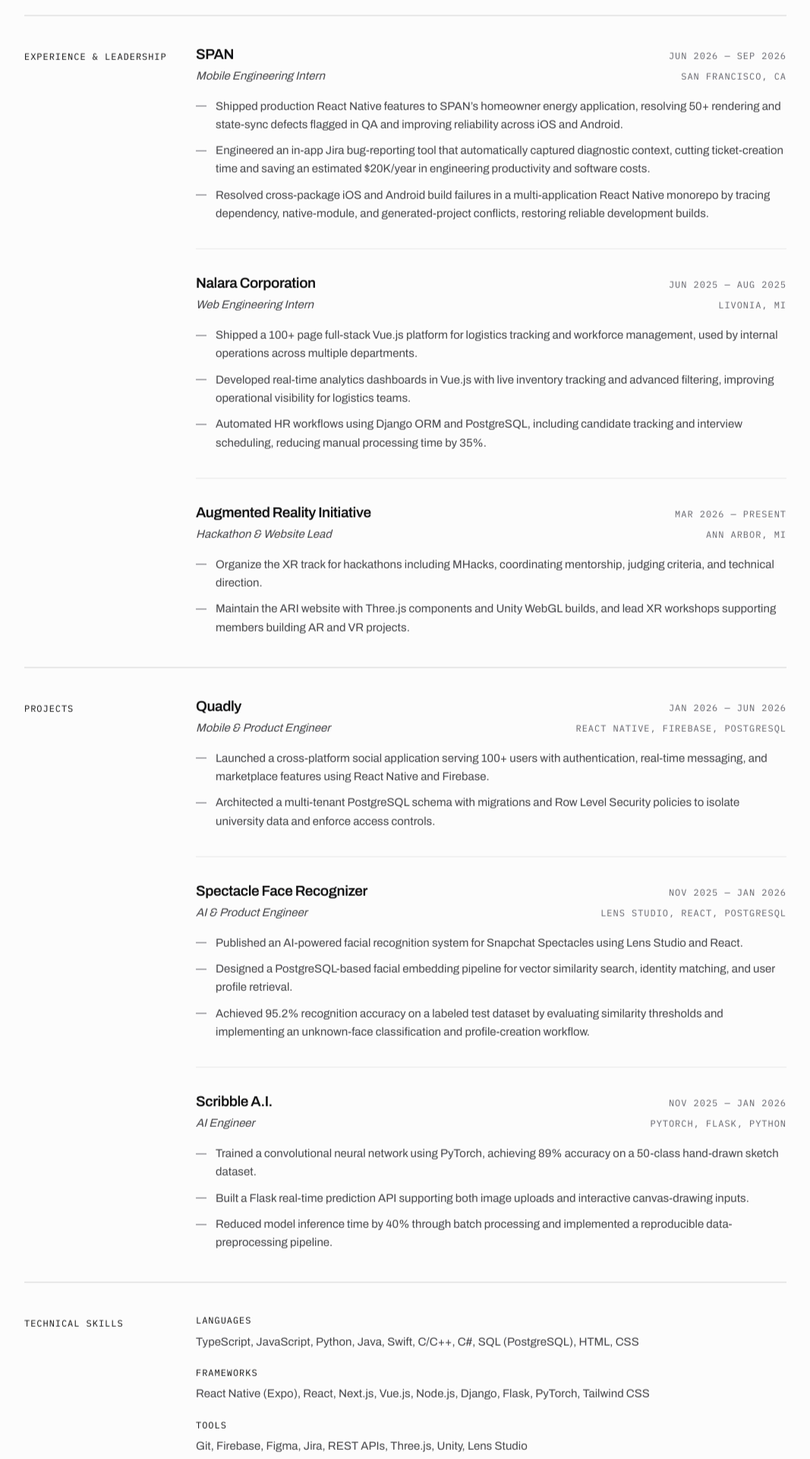
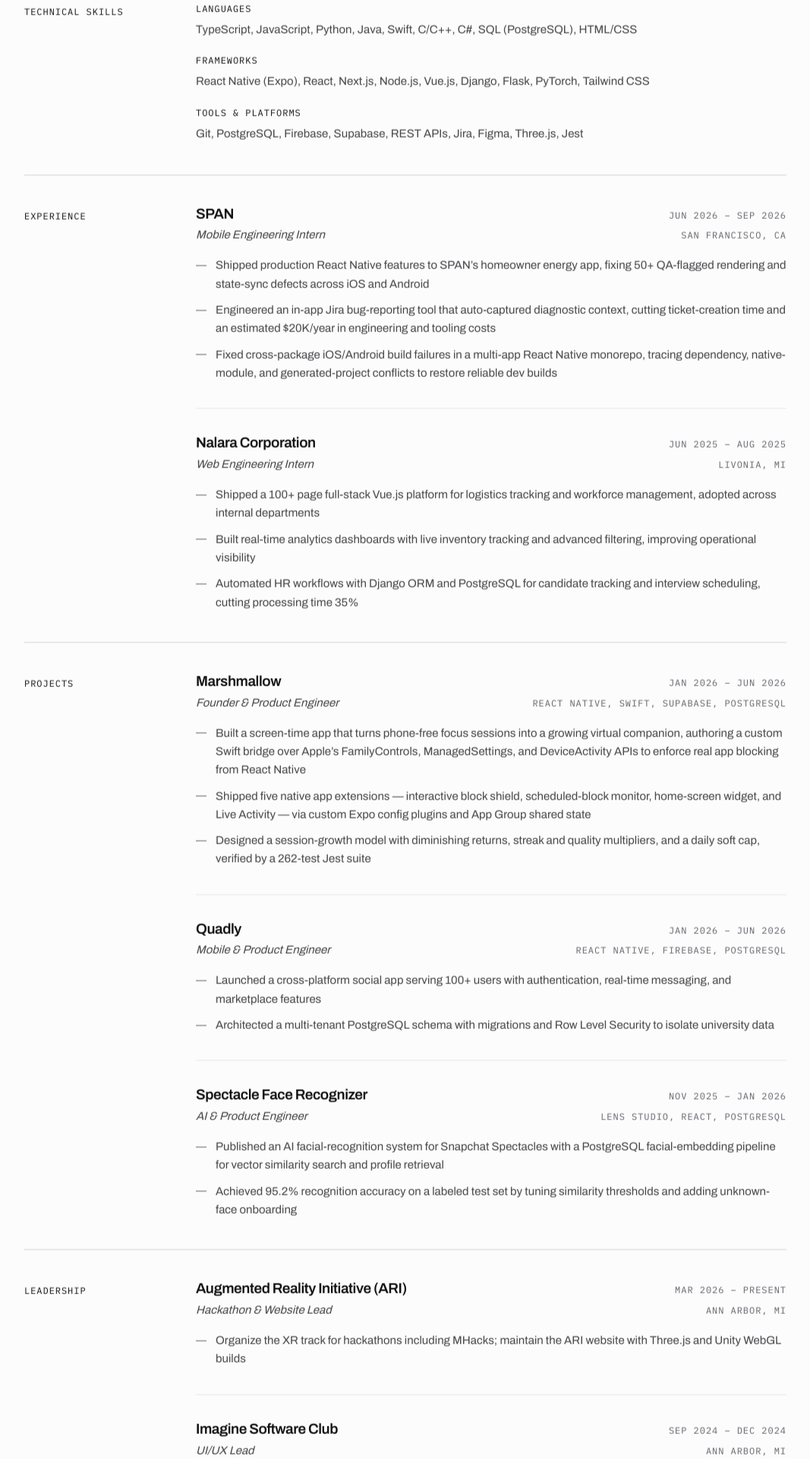
Before and after one commit to daniel3606/DL_Portfolio_Website_V03, a React (Vite) app: page /resume in a window 1280 px wide. Shown: the part 700-2620 px from the top of the page at 76% size, without its empty margins (106-1173 px from the left). Built offline with nearby package versions, Linux system fonts and the light colour scheme.

Commit message:
new update

```diff
--- /dev/null
+++ b/src/data/resume.js
@@ -0,0 +1,82 @@
+// Matches public/Daniel_Lim_Resume.pdf, the downloadable resume.
+export const resumeExperience = [
+  {
+    org: 'SPAN',
+    role: 'Mobile Engineering Intern',
+    period: 'Jun 2026 – Sep 2026',
+    place: 'San Francisco, CA',
+    points: [
+      'Shipped production React Native features to SPAN’s homeowner energy app, fixing 50+ QA-flagged rendering and state-sync defects across iOS and Android',
+      'Engineered an in-app Jira bug-reporting tool that auto-captured diagnostic context, cutting ticket-creation time and an estimated $20K/year in engineering and tooling costs',
+      'Fixed cross-package iOS/Android build failures in a multi-app React Native monorepo, tracing dependency, native-module, and generated-project conflicts to restore reliable dev builds',
+    ],
+  },
+  {
+    org: 'Nalara Corporation',
+    role: 'Web Engineering Intern',
+    period: 'Jun 2025 – Aug 2025',
+    place: 'Livonia, MI',
+    points: [
+      'Shipped a 100+ page full-stack Vue.js platform for logistics tracking and workforce management, adopted across internal departments',
+      'Built real-time analytics dashboards with live inventory tracking and advanced filtering, improving operational visibility',
+      'Automated HR workflows with Django ORM and PostgreSQL for candidate tracking and interview scheduling, cutting processing time 35%',
+    ],
+  },
+];
+
+export const resumeSkills = [
+  { group: 'Languages', items: ['TypeScript', 'JavaScript', 'Python', 'Java', 'Swift', 'C/C++', 'C#', 'SQL (PostgreSQL)', 'HTML/CSS'] },
+  { group: 'Frameworks', items: ['React Native (Expo)', 'React', 'Next.js', 'Node.js', 'Vue.js', 'Django', 'Flask', 'PyTorch', 'Tailwind CSS'] },
+  { group: 'Tools & Platforms', items: ['Git', 'PostgreSQL', 'Firebase', 'Supabase', 'REST APIs', 'Jira', 'Figma', 'Three.js', 'Jest'] },
+];
+
+export const resumeProjects = [
+  {
+    name: 'Marshmallow',
+    role: 'Founder & Product Engineer',
+    stack: 'React Native, Swift, Supabase, PostgreSQL',
+    period: 'Jan 2026 – Jun 2026',
+    points: [
+      'Built a screen-time app that turns phone-free focus sessions into a growing virtual companion, authoring a custom Swift bridge over Apple’s FamilyControls, ManagedSettings, and DeviceActivity APIs to enforce real app blocking from React Native',
+      'Shipped five native app extensions — interactive block shield, scheduled-block monitor, home-screen widget, and Live Activity — via custom Expo config plugins and App Group shared state',
+      'Designed a session-growth model with diminishing returns, streak and quality multipliers, and a daily soft cap, verified by a 262-test Jest suite',
+    ],
+  },
+  {
+    name: 'Quadly',
+    role: 'Mobile & Product Engineer',
+    stack: 'React Native, Firebase, PostgreSQL',
+    period: 'Jan 2026 – Jun 2026',
+    points: [
+      'Launched a cross-platform social app serving 100+ users with authentication, real-time messaging, and marketplace features',
+      'Architected a multi-tenant PostgreSQL schema with migrations and Row Level Security to isolate university data',
+    ],
+  },
+  {
+    name: 'Spectacle Face Recognizer',
+    role: 'AI & Product Engineer',
+    stack: 'Lens Studio, React, PostgreSQL',
+    period: 'Nov 2025 – Jan 2026',
+    points: [
+      'Published an AI facial-recognition system for Snapchat Spectacles with a PostgreSQL facial-embedding pipeline for vector similarity search and profile retrieval',
+      'Achieved 95.2% recognition accuracy on a labeled test set by tuning similarity thresholds and adding unknown-face onboarding',
+    ],
+  },
+];
+
+export const resumeLeadership = [
+  {
+    org: 'Augmented Reality Initiative (ARI)',
+    role: 'Hackathon & Website Lead',
+    period: 'Mar 2026 – Present',
+    place: 'Ann Arbor, MI',
+    points: ['Organize the XR track for hackathons including MHacks; maintain the ARI website with Three.js and Unity WebGL builds'],
+  },
+  {
+    org: 'Imagine Software Club',
+    role: 'UI/UX Lead',
+    period: 'Sep 2024 – Dec 2024',
+    place: 'Ann Arbor, MI',
+    points: ['Won 1st Place, Best UI/UX at the MSU Imagine Software Fall 2024 Showcase with SideQuest, a gamified travel app (100+ Figma screens)'],
+  },
+];
--- a/src/pages/About.jsx
+++ b/src/pages/About.jsx
@@ -1,7 +1,7 @@
 import { Link } from 'react-router-dom';
 import Reveal from '../components/Reveal';
 import { profile, disciplines, education, skills } from '../data/profile';
-import headshot from '../assets/brand/headshot.jpg';
+import headshot from '../assets/brand/headshot.jpeg';
 import './About.css';
 
 /* A real sequence, so it earns its numbering. */
--- a/src/pages/Home.jsx
+++ b/src/pages/Home.jsx
@@ -4,7 +4,7 @@
 import Marquee from '../components/Marquee';
 import { profile, disciplines, experience } from '../data/profile';
 import { projects } from '../data/projects';
-import headshot from '../assets/brand/headshot.jpg';
+import headshot from '../assets/brand/headshot.jpeg';
 import './Home.css';
 
 const Arrow = () => (
--- a/src/pages/Resume.css
+++ b/src/pages/Resume.css
@@ -119,10 +119,14 @@
   color: var(--ink-2);
 }
 
-.entry-when,
-.entry-where {
+.entry-when {
   white-space: nowrap;
   flex-shrink: 0;
+}
+
+.entry-where {
+  text-align: right;
+  min-width: 0;
 }
 
 .entry-points {
@@ -187,6 +191,9 @@
   .entry-when,
   .entry-where {
     white-space: normal;
+  }
+  .entry-where {
+    text-align: left;
   }
   .resume-actions {
     width: 100%;
--- a/src/pages/Resume.jsx
+++ b/src/pages/Resume.jsx
@@ -1,5 +1,6 @@
 import Reveal from '../components/Reveal';
-import { profile, experience, education, skills, resumeProjects } from '../data/profile';
+import { profile, education } from '../data/profile';
+import { resumeExperience, resumeSkills, resumeProjects, resumeLeadership } from '../data/resume';
 import './Resume.css';
 
 export default function Resume() {
@@ -15,8 +16,7 @@
             <span className="eyebrow">Resume</span>
             <h1 className="h1 resume-title">The short version.</h1>
             <p className="lede resume-lede">
-              Current as of {new Date().toLocaleDateString('en-US', { month: 'long', year: 'numeric' })}. Read it
-              here, print it, or download the PDF.
+              Read it here, print it, or download the PDF.
             </p>
           </div>
 
@@ -36,9 +36,12 @@
           {/* Identity ------------------------------------------------ */}
           <div className="sheet-id">
             <h2 className="sheet-name">{profile.name}</h2>
-            <p className="sheet-role">{profile.role}</p>
             <div className="sheet-contact">
               <a href={`mailto:${profile.email}`}>{profile.email}</a>
+              <i className="sep" aria-hidden="true" />
+              <a href="https://daniellimportfolio.com" target="_blank" rel="noreferrer">
+                daniellimportfolio.com
+              </a>
               <i className="sep" aria-hidden="true" />
               <a href={profile.socials.linkedin} target="_blank" rel="noreferrer">
                 linkedin.com/in/daniel-lim0306
@@ -67,11 +70,24 @@
             </div>
           </section>
 
+          {/* Skills -------------------------------------------------- */}
+          <section className="sheet-section">
+            <h3 className="label sheet-heading">Technical Skills</h3>
+            <div className="sheet-body sheet-skills">
+              {resumeSkills.map((group) => (
+                <div className="skill-line" key={group.group}>
+                  <p className="label skill-label">{group.group}</p>
+                  <p className="skill-items">{group.items.join(', ')}</p>
+                </div>
+              ))}
+            </div>
+          </section>
+
           {/* Experience ---------------------------------------------- */}
           <section className="sheet-section">
-            <h3 className="label sheet-heading">Experience &amp; Leadership</h3>
+            <h3 className="label sheet-heading">Experience</h3>
             <div className="sheet-body">
-              {experience.map((role) => (
+              {resumeExperience.map((role) => (
                 <div className="entry" key={role.org}>
                   <div className="entry-head">
                     <p className="entry-org">{role.org}</p>
@@ -115,18 +131,30 @@
             </div>
           </section>
 
-          {/* Skills -------------------------------------------------- */}
+          {/* Leadership ---------------------------------------------- */}
           <section className="sheet-section sheet-section-last">
-            <h3 className="label sheet-heading">Technical Skills</h3>
-            <div className="sheet-body sheet-skills">
-              {skills.map((group) => (
-                <div className="skill-line" key={group.group}>
-                  <p className="label skill-label">{group.group}</p>
-                  <p className="skill-items">{group.items.join(', ')}</p>
+            <h3 className="label sheet-heading">Leadership</h3>
+            <div className="sheet-body">
+              {resumeLeadership.map((role) => (
+                <div className="entry" key={role.org}>
+                  <div className="entry-head">
+                    <p className="entry-org">{role.org}</p>
+                    <p className="label entry-when">{role.period}</p>
+                  </div>
+                  <div className="entry-head">
+                    <p className="entry-role">{role.role}</p>
+                    <p className="label entry-where">{role.place}</p>
+                  </div>
+                  <ul className="entry-points">
+                    {role.points.map((p) => (
+                      <li key={p}>{p}</li>
+                    ))}
+                  </ul>
                 </div>
               ))}
             </div>
           </section>
+
         </Reveal>
       </div>
     </main>
```
Also changed, not shown: 2 other files (tests, documents, lock files or other folders).
